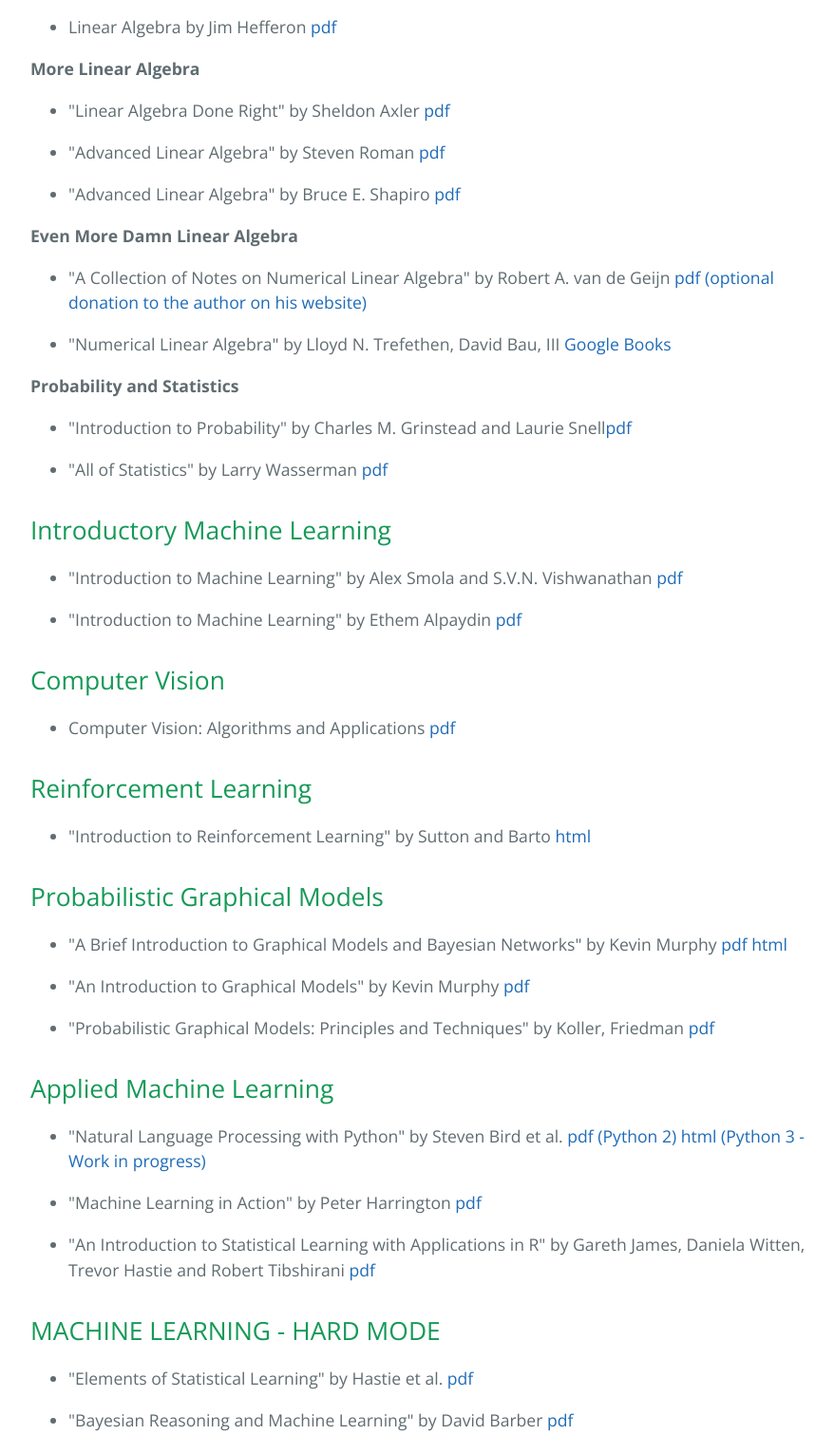
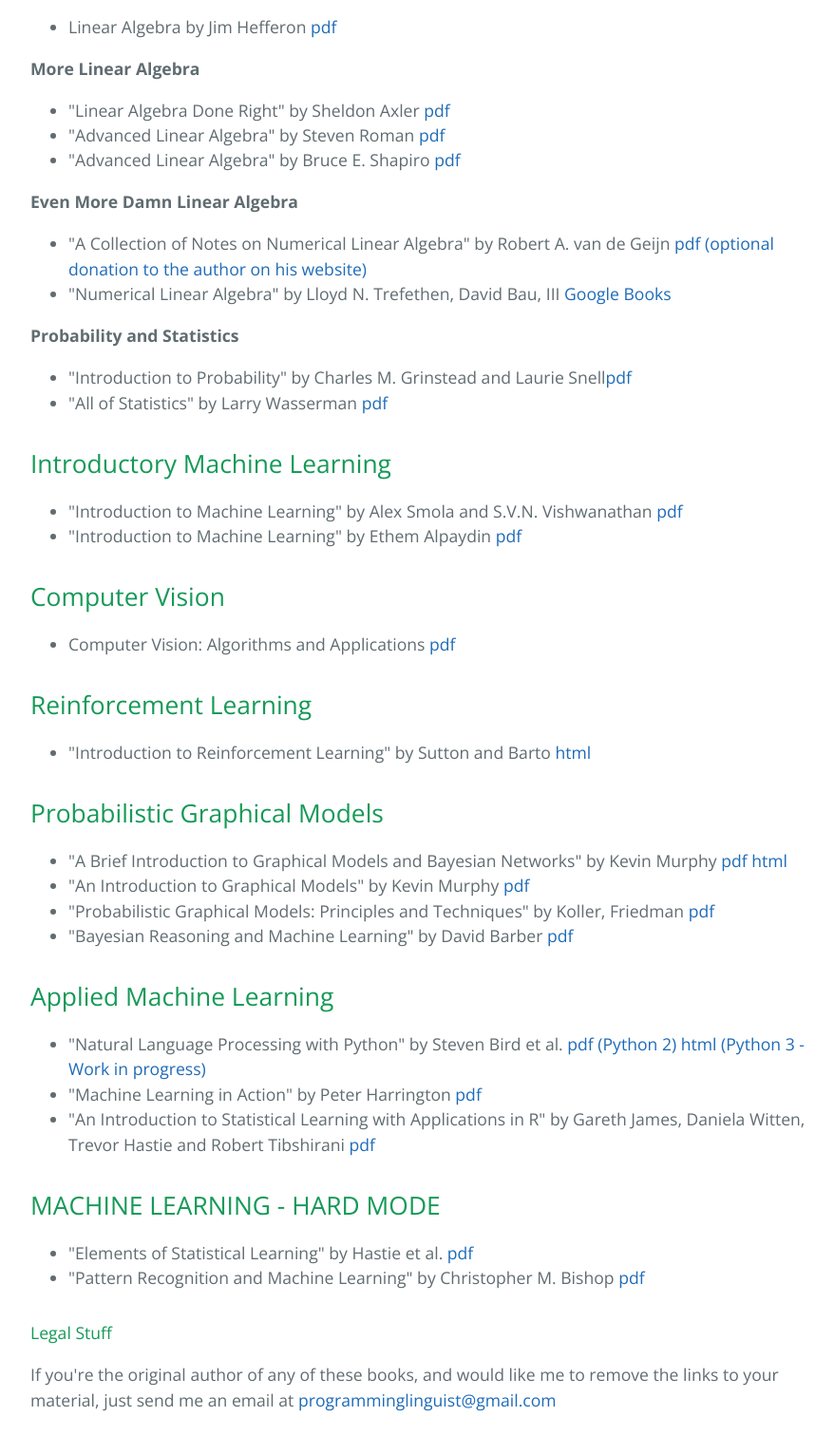
Before and after one commit to sjqtentacles/open-source-machine-learning-degree, a plain HTML site: page index.html in a window 1280 px wide. Shown: the part 929-2440 px from the top of the page at 95% size, without its empty margins (192-1070 px from the left). Drawn offline with nearby package versions, Linux system fonts and the light colour scheme.

```diff
--- a/index.html
+++ b/index.html
@@ -53,31 +53,40 @@
 <p><strong>More Linear Algebra</strong></p>
 
 <ul>
-<li><p>"Linear Algebra Done Right" by Sheldon Axler <a href="http://fetweb.ju.edu.jo/staff/EE/jrahhal/PDF/sc%20-%20Linear%20Algebra%20Done%20Right.pdf">pdf</a></p></li>
-<li><p>"Advanced Linear Algebra" by Steven Roman <a href="http://ksu.edu.sa/sites/py/ar/mpy/departments/math/learnResources/ResourceCenter/Documents/Advanced%20Linear%20Algebra%20-%20Steven%20Roman.pdf">pdf</a></p></li>
-<li><p>"Advanced Linear Algebra" by Bruce E. Shapiro <a href="http://beshapiro.com/math462/462notes.pdf">pdf</a></p></li>
+<li>"Linear Algebra Done Right" by Sheldon Axler <a href="http://fetweb.ju.edu.jo/staff/EE/jrahhal/PDF/sc%20-%20Linear%20Algebra%20Done%20Right.pdf">pdf</a>
+</li>
+<li>"Advanced Linear Algebra" by Steven Roman <a href="http://ksu.edu.sa/sites/py/ar/mpy/departments/math/learnResources/ResourceCenter/Documents/Advanced%20Linear%20Algebra%20-%20Steven%20Roman.pdf">pdf</a>
+</li>
+<li>"Advanced Linear Algebra" by Bruce E. Shapiro <a href="http://beshapiro.com/math462/462notes.pdf">pdf</a>
+</li>
 </ul>
 
 <p><strong>Even More Damn Linear Algebra</strong></p>
 
 <ul>
-<li><p>"A Collection of Notes on Numerical Linear Algebra" by Robert A. van de Geijn <a href="http://www.cs.utexas.edu/users/flame/Notes/NotesOnNLA.pdf">pdf (optional donation to the author on his website)</a></p></li>
-<li><p>"Numerical Linear Algebra" by Lloyd N. Trefethen, David Bau, III <a href="https://books.google.com/books?id=bj-Lu6zjWbEC&amp;pg=PA8&amp;source=gbs_toc_r&amp;cad=3#v=onepage&amp;q&amp;f=false">Google Books</a></p></li>
+<li>"A Collection of Notes on Numerical Linear Algebra" by Robert A. van de Geijn <a href="http://www.cs.utexas.edu/users/flame/Notes/NotesOnNLA.pdf">pdf (optional donation to the author on his website)</a>
+</li>
+<li>"Numerical Linear Algebra" by Lloyd N. Trefethen, David Bau, III <a href="https://books.google.com/books?id=bj-Lu6zjWbEC&amp;pg=PA8&amp;source=gbs_toc_r&amp;cad=3#v=onepage&amp;q&amp;f=false">Google Books</a>
+</li>
 </ul>
 
 <p><strong>Probability and Statistics</strong></p>
 
 <ul>
-<li><p>"Introduction to Probability" by Charles M. Grinstead and Laurie Snell<a href="https://www.dartmouth.edu/~chance/teaching_aids/books_articles/probability_book/amsbook.mac.pdf">pdf</a></p></li>
-<li><p>"All of Statistics" by Larry Wasserman <a href="http://www.ic.unicamp.br/~wainer/cursos/1s2013/ml/livro.pdf">pdf</a></p></li>
+<li>"Introduction to Probability" by Charles M. Grinstead and Laurie Snell<a href="https://www.dartmouth.edu/~chance/teaching_aids/books_articles/probability_book/amsbook.mac.pdf">pdf</a>
+</li>
+<li>"All of Statistics" by Larry Wasserman <a href="http://www.ic.unicamp.br/~wainer/cursos/1s2013/ml/livro.pdf">pdf</a>
+</li>
 </ul>
 
 <h2>
 <a id="introductory-machine-learning" class="anchor" href="#introductory-machine-learning" aria-hidden="true"><span class="octicon octicon-link"></span></a>Introductory Machine Learning</h2>
 
 <ul>
-<li><p>"Introduction to Machine Learning" by Alex Smola and S.V.N. Vishwanathan <a href="http://alex.smola.org/drafts/thebook.pdf">pdf</a></p></li>
-<li><p>"Introduction to Machine Learning" by Ethem Alpaydin <a href="http://stp.lingfil.uu.se/~santinim/ml/2014/Alpaydin2010_IntroductionToMl_2ed.pdf">pdf</a></p></li>
+<li>"Introduction to Machine Learning" by Alex Smola and S.V.N. Vishwanathan <a href="http://alex.smola.org/drafts/thebook.pdf">pdf</a>
+</li>
+<li>"Introduction to Machine Learning" by Ethem Alpaydin <a href="http://stp.lingfil.uu.se/~santinim/ml/2014/Alpaydin2010_IntroductionToMl_2ed.pdf">pdf</a>
+</li>
 </ul>
 
 <h2>
@@ -100,27 +109,36 @@
 <a id="probabilistic-graphical-models" class="anchor" href="#probabilistic-graphical-models" aria-hidden="true"><span class="octicon octicon-link"></span></a>Probabilistic Graphical Models</h2>
 
 <ul>
-<li><p>"A Brief Introduction to Graphical Models and Bayesian Networks" by Kevin Murphy <a href="http://www.cs.ubc.ca/~murphyk/Bayes/bayes_tutorial.pdf">pdf</a> <a href="http://www.cs.ubc.ca/~murphyk/Bayes/bnintro.html">html</a></p></li>
-<li><p>"An Introduction to Graphical Models" by Kevin Murphy <a href="http://www.cs.ubc.ca/~murphyk/Papers/intro_gm.pdf">pdf</a></p></li>
-<li><p>"Probabilistic Graphical Models: Principles and Techniques" by Koller, Friedman <a href="http://vk.com/doc168073_304660839?hash=39a33dd8aa6b141d8a&amp;dl=b667454bc650f66cc0">pdf</a></p></li>
+<li>"A Brief Introduction to Graphical Models and Bayesian Networks" by Kevin Murphy <a href="http://www.cs.ubc.ca/~murphyk/Bayes/bayes_tutorial.pdf">pdf</a> <a href="http://www.cs.ubc.ca/~murphyk/Bayes/bnintro.html">html</a>
+</li>
+<li>"An Introduction to Graphical Models" by Kevin Murphy <a href="http://www.cs.ubc.ca/~murphyk/Papers/intro_gm.pdf">pdf</a>
+</li>
+<li>"Probabilistic Graphical Models: Principles and Techniques" by Koller, Friedman <a href="http://vk.com/doc168073_304660839?hash=39a33dd8aa6b141d8a&amp;dl=b667454bc650f66cc0">pdf</a>
+</li>
+<li>"Bayesian Reasoning and Machine Learning" by David Barber <a href="http://web4.cs.ucl.ac.uk/staff/D.Barber/textbook/090310.pdf">pdf</a>
+</li>
 </ul>
 
 <h2>
 <a id="applied-machine-learning" class="anchor" href="#applied-machine-learning" aria-hidden="true"><span class="octicon octicon-link"></span></a>Applied Machine Learning</h2>
 
 <ul>
-<li><p>"Natural Language Processing with Python" by Steven Bird et al. <a href="http://victoria.lviv.ua/html/fl5/NaturalLanguageProcessingWithPython.pdf">pdf (Python 2)</a> <a href="http://www.nltk.org/book/">html (Python 3 - Work in progress)</a></p></li>
-<li><p>"Machine Learning in Action" by Peter Harrington <a href="http://www2.ift.ulaval.ca/~chaib/IFT-4102-7025/public_html/Fichiers/Machine_Learning_in_Action.pdf">pdf</a></p></li>
-<li><p>"An Introduction to Statistical Learning with Applications in R" by Gareth James, Daniela Witten, Trevor Hastie and Robert Tibshirani <a href="http://www-bcf.usc.edu/~gareth/ISL/ISLR%20Fourth%20Printing.pdf">pdf</a></p></li>
+<li>"Natural Language Processing with Python" by Steven Bird et al. <a href="http://victoria.lviv.ua/html/fl5/NaturalLanguageProcessingWithPython.pdf">pdf (Python 2)</a> <a href="http://www.nltk.org/book/">html (Python 3 - Work in progress)</a>
+</li>
+<li>"Machine Learning in Action" by Peter Harrington <a href="http://www2.ift.ulaval.ca/~chaib/IFT-4102-7025/public_html/Fichiers/Machine_Learning_in_Action.pdf">pdf</a>
+</li>
+<li>"An Introduction to Statistical Learning with Applications in R" by Gareth James, Daniela Witten, Trevor Hastie and Robert Tibshirani <a href="http://www-bcf.usc.edu/~gareth/ISL/ISLR%20Fourth%20Printing.pdf">pdf</a>
+</li>
 </ul>
 
 <h2>
 <a id="machine-learning---hard-mode" class="anchor" href="#machine-learning---hard-mode" aria-hidden="true"><span class="octicon octicon-link"></span></a>MACHINE LEARNING - HARD MODE</h2>
 
 <ul>
-<li><p>"Elements of Statistical Learning" by Hastie et al. <a href="http://statweb.stanford.edu/~tibs/ElemStatLearn/">pdf</a></p></li>
-<li><p>"Bayesian Reasoning and Machine Learning" by David Barber <a href="http://web4.cs.ucl.ac.uk/staff/D.Barber/textbook/090310.pdf">pdf</a></p></li>
-<li><p>"Pattern Recognition and Machine Learning" by Christopher M. Bishop <a href="http://www.rmki.kfki.hu/~banmi/elte/Bishop%20-%20Pattern%20Recognition%20and%20Machine%20Learning.pdf">pdf</a></p></li>
+<li>"Elements of Statistical Learning" by Hastie et al. <a href="http://statweb.stanford.edu/~tibs/ElemStatLearn/">pdf</a>
+</li>
+<li>"Pattern Recognition and Machine Learning" by Christopher M. Bishop <a href="http://www.rmki.kfki.hu/~banmi/elte/Bishop%20-%20Pattern%20Recognition%20and%20Machine%20Learning.pdf">pdf</a>
+</li>
 </ul>
 
 <h4>
```
Also changed, not shown: params.json (+1 -1 lines).
